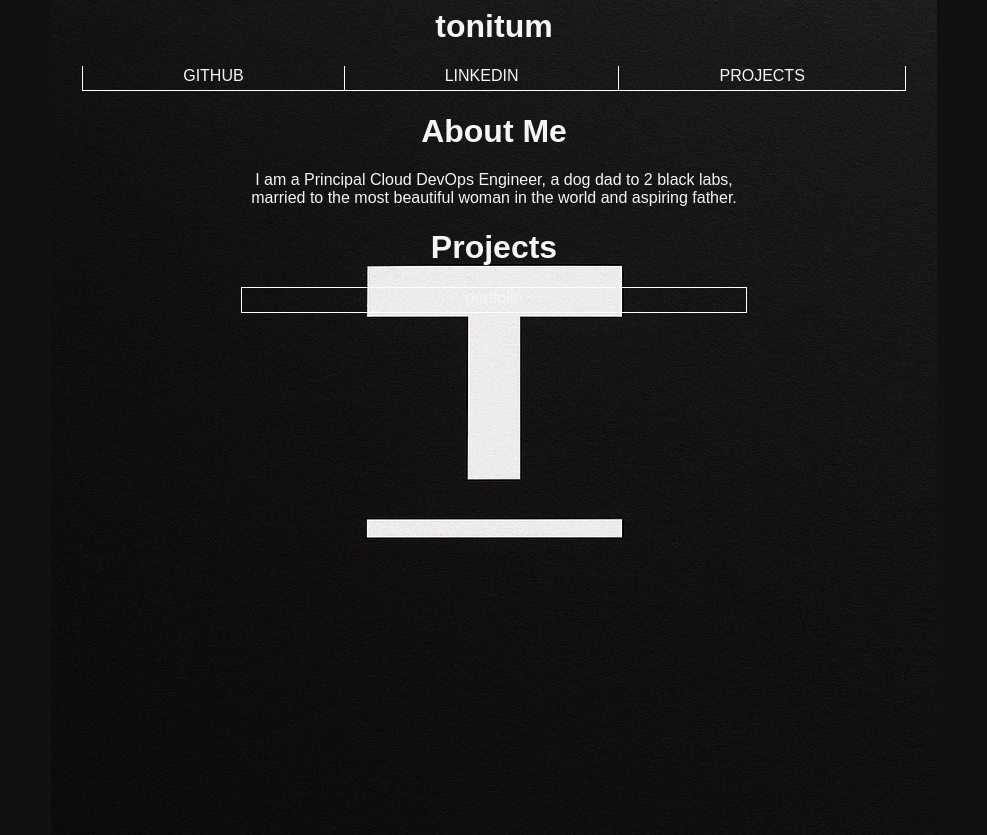
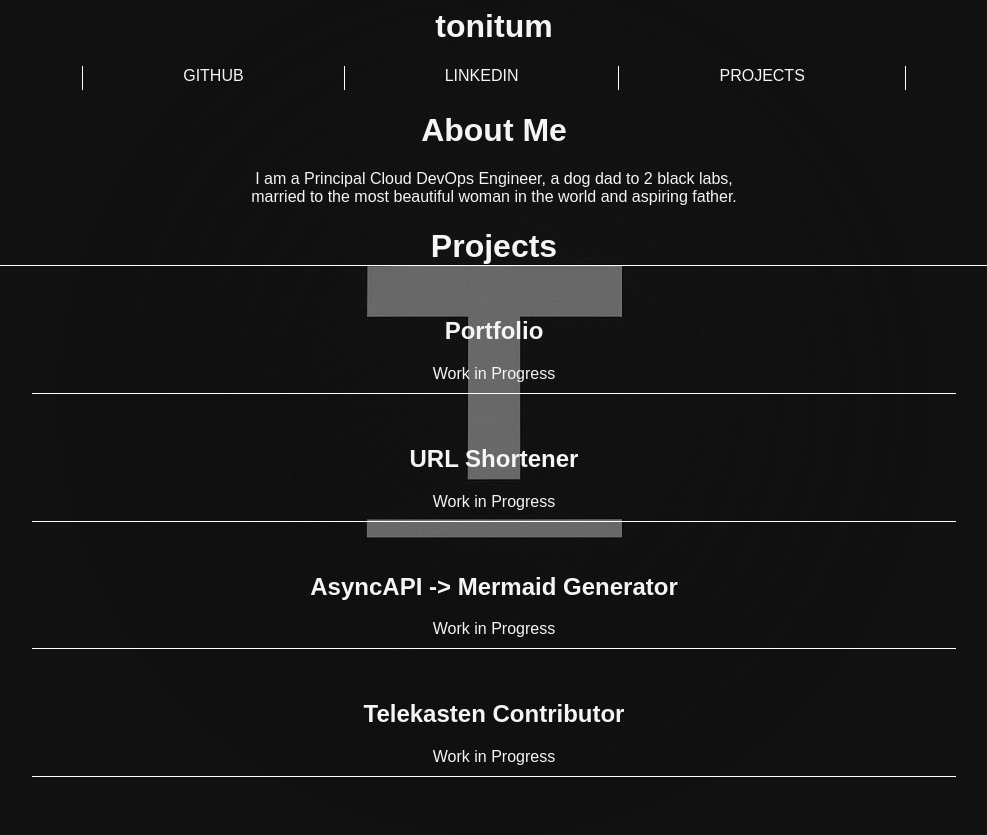
Before and after one commit to Tonitum/portfolio, a plain HTML site: page site/index.html in a window 1280 px wide. Shown: the whole page, without its empty margins (146-1133 px from the left). Before the commit the page ends 800 px from the top, so only its background shows below. Drawn offline with Linux system fonts and the light colour scheme.

Commit message:
feat: content and site structure updates

```diff
--- a/site/css/style.css
+++ b/site/css/style.css
@@ -3,35 +3,28 @@ body {
     background-position: center;
     color: whitesmoke;
     font-family: sans-serif;
+    text-align: center;
 }
 
-table,
-th,
-td {
+.quicklinks {
     border: none;
+    border-collapse: collapse;
+    text-transform: uppercase;
+    text-decoration: none;
+    color: whitesmoke;
+    margin-left: auto;
+    margin-right: auto;
+}
+
+.quicklink-entry {
+    border-left: 1px solid white;
+    border-right: 1px solid white;
     padding-left: 100px;
     padding-right: 100px;
     padding-bottom: 5px;
-    border-bottom: 1px solid white;
-    border-left: 1px solid white;
-    border-right: 1px solid white;
-    border-collapse: collapse;
 }
 
-
-td>a {
-    color: inherit;
-    text-decoration: inherit;
-}
-
-
-.quicklinks {
-    text-transform: uppercase;
-    text-decoration: none;
-    color: whitesmoke;
-}
-
-.quicklink-entry {
+.quicklink-entry>a {
     color: inherit;
     text-decoration: inherit;
 }
@@ -42,13 +35,15 @@ td>a {
 }
 
 .logo {
-    /* TODO: blend edges with background */
     display: block;
     position: fixed;
     top: 50%;
     left: 50%;
     transform: translate(-50%, -50%);
     z-index: -1000;
+    opacity: 0.4;
+    mask-image: radial-gradient(circle, black 30%, transparent 70%);
+    -webkit-mask-image: radial-gradient(circle, black 30%, transparent 70%);
 }
 
 .about {
@@ -56,10 +51,23 @@ td>a {
     width: 40%;
 }
 
+.project-header {
+    border-bottom: 1px solid white;
+    width: 80%;
+    margin-right: auto;
+    margin-left: auto;
+    margin-bottom: 0px;
+}
+
+.project-list {
+    border-spacing: 0 50px;
+    margin-left: auto;
+    margin-right: auto;
+}
+
 .project-entry {
-    border: 1px solid white;
-    margin: auto;
-    text-decoration: none;
-    color: whitesmoke;
+    border-bottom: 1px solid white;
+    padding-bottom: 10px;
     width: 40%;
+    text-align: center;
 }
--- a/site/index.html
+++ b/site/index.html
@@ -1,40 +1,65 @@
-<html>
+<html lang="en">
 
 <head>
     <link rel="stylesheet" href="./css/style.css">
+    <title>portfolio</title>
+    <link rel="icon" href="./images/logo.jpeg">
+
 </head>
-<title>tonitum</title>
 
 <body>
-    <div title="header" align="center">
+    <div>
         <h1> tonitum </h1>
-        <table title="quicklinks" class="quicklinks">
-            <td class="qkicklink-entry"><a href="https://www.github.com/Tonitum" target="_blank">github</a></td>
-            <td><a href="https://www.linkedin.com/in/cdaviestonitum" target="_blank">linkedin</a></td>
-            <td><a href="#projects">projects</a></td>
+        <table class="quicklinks">
+            <tr>
+                <td class="quicklink-entry"><a href="https://www.github.com/Tonitum" target="_blank">github</a></td>
+                <td class="quicklink-entry"><a href="https://www.linkedin.com/in/cdaviestonitum"
+                        target="_blank">linkedin</a></td>
+                <td class="quicklink-entry"><a href="#projects">projects</a></td>
+            </tr>
         </table>
     </div>
-    <div title="logo" class="logo">
-        <img src="./css/F7472743-F089-442C-925F-F10616EC18B7_1_105_c.jpeg">
+    <div class="logo">
+        <img src="./images/logo.jpeg">
     </div>
 
-    <div title="about" class="about" align="center">
+    <div class="about">
         <h1>
             About Me
         </h1>
         <p>
-        I am a Principal Cloud DevOps Engineer, a dog dad to 2 black labs, married to the most beautiful woman in the world and aspiring father.
+            I am a Principal Cloud DevOps Engineer, a dog dad to 2 black labs, married to the most beautiful woman in
+            the world and aspiring father.
         </p>
     </div>
 
-    <div title="project" class="projects-list">
-        <h1 align="center">
+    <div id="projects">
+        <h1 class="project-header">
             Projects
         </h1>
-        <table class="project-entry" align="center">
-            <tr class="project-entry" align="center">
-                <td>
-                    portfolio
+        <table class="project-list">
+            <tr class="project-entry">
+                <td class="project-entry">
+                    <h2> Portfolio </h2>
+                    <p> Work in Progress </p>
+                </td>
+            </tr>
+            <tr class="project-entry">
+                <td class="project-entry">
+                    <h2> URL Shortener </h2>
+                    <p> Work in Progress </p>
+                </td>
+            </tr>
+            <tr class="project-entry">
+                <td class="project-entry">
+                    <h2> AsyncAPI -> Mermaid Generator</h2>
+                    <p> Work in Progress </p>
+                </td>
+            </tr>
+            <tr class="project-entry">
+                <td class="project-entry">
+                    <h2> Telekasten Contributor </h2>
+                    <p> Work in Progress </p>
                 </td>
             </tr>
         </table>
```
Also changed, not shown: site/images/logo.jpeg (renamed from site/css/F7472743-F089-442C-925F-F10616EC18B7_1_105_c.jpeg).
